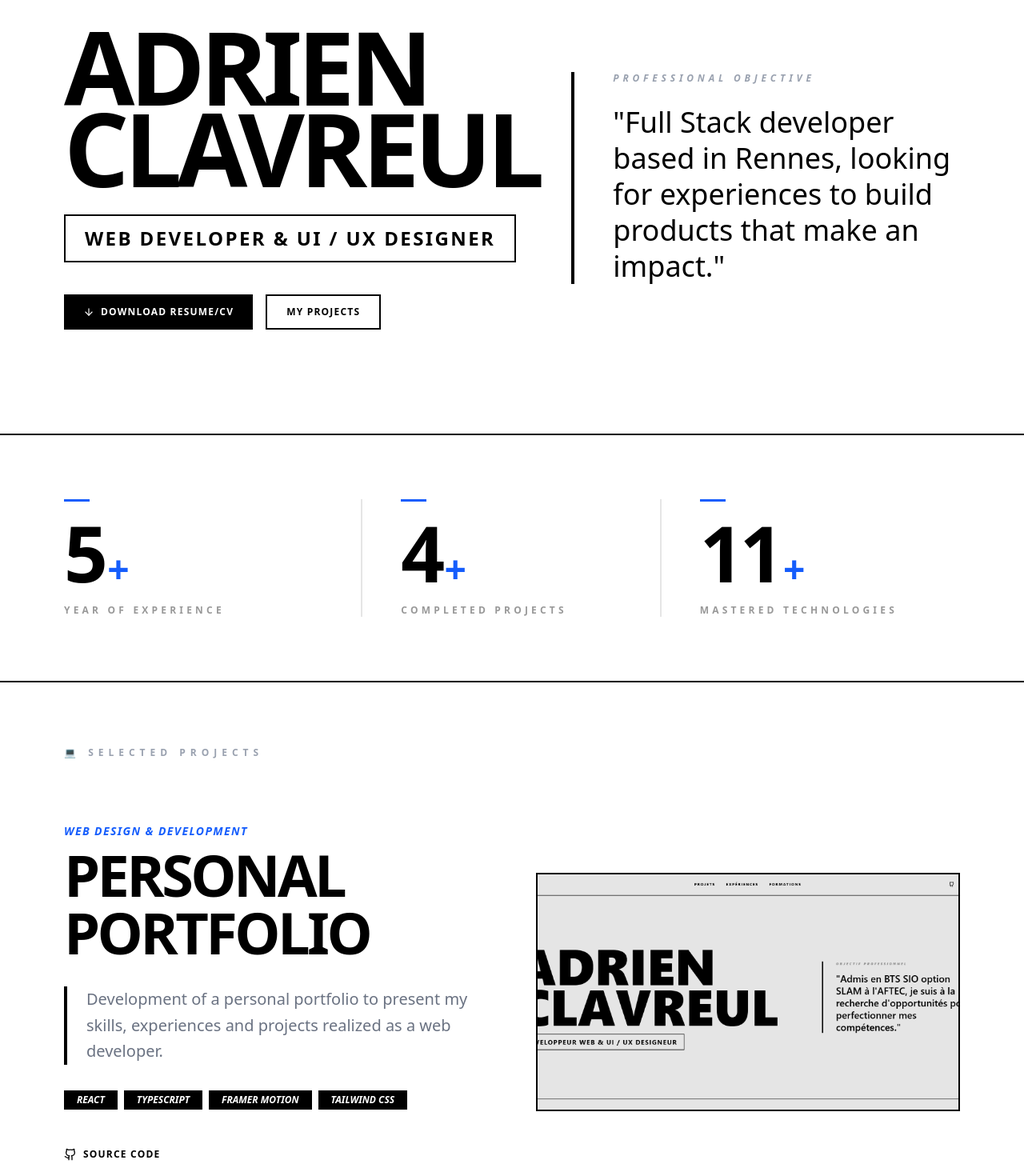
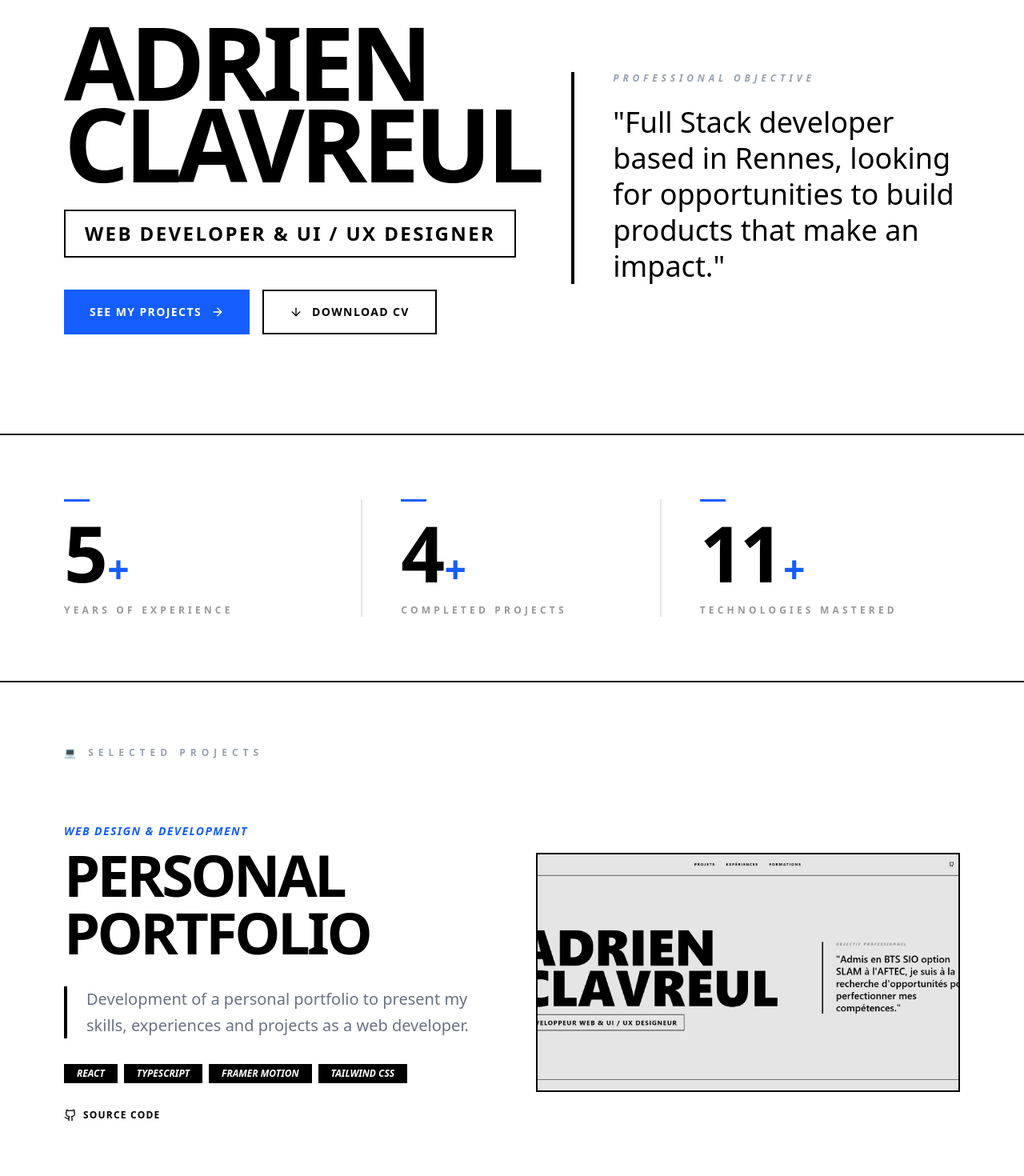
Before and after one commit to Adrien-Cl/portfolio, a React (Vite) app: page / in a window 1280 px wide. Shown: the part 180-1650 px from the top of the page at 80% size. Built offline with nearby package versions, Linux system fonts and the light colour scheme.

Commit message:
feat: amélioration de l'interface utilisateur avec des animations et une modal pour les projets, mise à jour des traductions et des styles CSS

```diff
--- a/src/i18n/en.ts
+++ b/src/i18n/en.ts
@@ -6,20 +6,20 @@
 export const en: Fr = {
   "nav": {
     "projects": "Projects",
-    "experience": "Experiences",
-    "education": "Training"
+    "experience": "Experience",
+    "education": "Education"
   },
   "hero": {
     "role": "Web Developer & UI / UX Designer",
     "objectiveLabel": "Professional Objective",
-    "objective": "Full Stack developer based in Rennes, looking for experiences to build products that make an impact.",
-    "downloadCV": "Download Resume/CV",
-    "seeProjects": "my projects"
+    "objective": "Full Stack developer based in Rennes, looking for opportunities to build products that make an impact.",
+    "downloadCV": "Download CV",
+    "seeProjects": "See my projects"
   },
   "stats": [
     {
       "value": 5,
-      "label": "Year of Experience"
+      "label": "Years of Experience"
     },
     {
       "value": 4,
@@ -27,28 +27,43 @@
     },
     {
       "value": 11,
-      "label": "Mastered technologies"
+      "label": "Technologies Mastered"
     }
   ],
   "projects": {
     "sectionTitle": "Selected Projects",
-    "sourceCode": "Source code",
+    "sourceCode": "Source Code",
     "visitSite": "View Site",
     "items": [
       {
         "title": "Personal Portfolio",
         "category": "Web Design & Development",
-        "desc": "Development of a personal portfolio to present my skills, experiences and projects realized as a web developer."
+        "desc": "Development of a personal portfolio to present my skills, experiences and projects as a web developer.",
+        "longDesc": [
+          "Built from scratch with React, TypeScript and Framer Motion, this portfolio reflects my approach to design: typographic, minimalist and animated.",
+          "It includes an FR/EN internationalisation system with automated translation, dark/light mode, scroll animations and a modular architecture that's easy to extend.",
+          "SEO was carefully handled with Open Graph tags, a JSON-LD Person schema and a statically generated sitemap."
+        ]
       },
       {
         "title": "SkillSkyDrone",
         "category": "Web Design & Development",
-        "desc": "Creation of a showcase site for drone enthusiasts, highlighting their services with a modern and minimalist design."
+        "desc": "Creation of a showcase site for a drone services company, highlighting their services with a modern and minimalist design.",
+        "longDesc": [
+          "Custom WordPress showcase website for a company specialising in drone services (aerial photography, inspection, cartography).",
+          "The design adopts a clean and professional aesthetic, with smooth navigation and a clear presentation of the various services offered.",
+          "The site is optimised for local SEO and loading performance to maximise visibility with potential clients."
+        ]
       },
       {
         "title": "Redesign Rennes Aqua Center",
         "category": "Web Design & Development",
-        "desc": "Complete modernization of the user interface and optimization of the conversion tunnel for the e-commerce site."
+        "desc": "Complete redesign of the user interface and optimisation of the conversion funnel for the e-commerce site.",
+        "longDesc": [
+          "Full redesign of the Rennes Aqua Center website, an aquatic complex, with the primary goal of improving user experience and increasing conversion rates.",
+          "Interface redesign: rethought visual hierarchy, simplified purchase journey, better visibility of offers and opening hours.",
+          "The project involved an audit of the existing site, Figma wireframes and CMS integration with measurable UX improvements."
+        ]
       }
     ]
   },
@@ -56,78 +71,78 @@
     "sectionTitle": "Professional Experience",
     "items": [
       {
-        "title": "🤝 Alternation | CNFPT",
+        "title": "🤝 Apprenticeship | CNFPT",
         "sub": "Web Development & IT Support",
         "date": "2025 — 2027",
         "desc": [
           "Business Application Development",
-          "Full-Stack Development",
-          "IT support for agents and trainees"
+          "Full Stack Development",
+          "IT Support for agents and trainees"
         ]
       },
       {
-        "title": "🛒 Permanent contract | Super U Rennes St Jacques",
-        "sub": "Cashier, Florist, Chest Management",
+        "title": "🛒 Permanent Contract | Super U Rennes St Jacques",
+        "sub": "Cashier, Florist, Safe Management",
         "date": "2023 — 2025",
         "desc": [
-          "Daily management of the safe",
-          "Cashier and Florist Host"
+          "Daily safe management",
+          "Cashier and Florist"
         ]
       },
       {
-        "title": "📱 Alternation | Rennes Aqua Center",
-        "sub": "Digital Communication and Web Development",
+        "title": "📱 Apprenticeship | Rennes Aqua Center",
+        "sub": "Digital Communication & Web Development",
         "date": "2022 — 2023",
         "desc": [
-          "Development of the website",
-          "Implementation of the communication strategy",
+          "Website development",
+          "Implementation of the Digital Communication strategy",
           "Digital Creation & Community Management"
         ]
       }
     ]
   },
   "education": {
-    "sectionTitle": "Training",
-    "subtitle": "Academic background & Specializations",
+    "sectionTitle": "Education",
+    "subtitle": "Academic Background & Specialisations",
     "modulesLabel": "Core Modules",
     "items": [
       {
         "title": "BTS SIO Option SLAM",
         "school": "AFTEC Rennes",
         "date": "2025 — 2027",
-        "desc": "Certificate of Superior Technician in IT Services to Organizations.",
+        "desc": "Higher National Certificate in IT Services for Organisations.",
         "details": [
           "Application Development",
-          "Computer Management",
+          "IT Infrastructure Management",
           "Cybersecurity"
         ]
       },
       {
-        "title": "Digital Project Manager",
+        "title": "Bachelor in Digital Project Management",
         "school": "Digital Campus Rennes",
         "date": "2020 — 2023",
-        "desc": "Specialization in web development, design and digital strategy.",
+        "desc": "Specialisation in web development, design and digital strategy.",
         "details": [
-          "GRAPHIC DESIGN",
-          "Agile project management ",
-          "Communication strategy"
+          "Graphic Design & UI",
+          "Agile Project Management",
+          "Communication Strategy"
         ]
       },
       {
-        "title": "High-school diploma ",
-        "school": "Julliot de la Morandière High School",
+        "title": "General Baccalaureate",
+        "school": "Lycée Julliot de la Morandière",
         "date": "2020",
-        "desc": "Scientific Series, Engineering Sciences option.",
+        "desc": "Scientific stream, Engineering Sciences option.",
         "details": [
-          "Engineering Science",
-          "Calculus"
+          "Engineering Sciences",
+          "Mathematics"
         ]
       }
     ]
   },
   "footer": {
-    "cta": "LET'S GET STARTED\nA PROJECT.",
+    "cta": "LET'S START\nA PROJECT.",
     "location": "Rennes • Full Remote",
-    "copyright": "© 2026 — BTS SIO SLAM STUDENT"
+    "copyright": "© 2026 — BTS SIO SLAM Student"
   }
 };
--- a/src/i18n/fr.ts
+++ b/src/i18n/fr.ts
@@ -30,16 +30,31 @@
         title: "Portfolio Personnel",
         category: "Web Design & Développement",
         desc: "Développement d'un portfolio personnel pour présenter mes compétences, expériences et projets réalisés en tant que développeur web.",
+        longDesc: [
+          "Conçu de A à Z avec React, TypeScript et Framer Motion, ce portfolio reflète mon approche du design : typographique, minimaliste et animé.",
+          "Il intègre un système d'internationalisation FR/EN avec traduction automatisée, un mode sombre/clair, des animations au scroll et une architecture modulaire facilement extensible.",
+          "Le SEO a été travaillé avec des balises Open Graph, un schéma JSON-LD Person et un sitemap généré statiquement.",
+        ],
       },
       {
         title: "SkillSkyDrone",
         category: "Web Design & Développement",
         desc: "Création d'un site vitrine pour des passionnés de drone, mettant en avant leurs services avec un design moderne et minimaliste.",
+        longDesc: [
+          "Développement d'un site vitrine WordPress sur-mesure pour une entreprise spécialisée dans les services par drone (photographie aérienne, inspection, cartographie).",
+          "Le design adopte une esthétique sobre et professionnelle, avec une navigation fluide et une mise en avant claire des différentes prestations proposées.",
+          "Le site est optimisé pour le référencement local et les performances de chargement afin de maximiser la visibilité auprès des clients potentiels.",
+        ],
       },
       {
         title: "Refonte Rennes Aqua Center",
         category: "Web Design & Développement",
         desc: "Modernisation complète de l'interface utilisateur et optimisation du tunnel de conversion pour le site e-commerce.",
+        longDesc: [
+          "Refonte complète du site du Rennes Aqua Center, un complexe aquatique, avec pour objectif principal l'amélioration de l'expérience utilisateur et l'augmentation du taux de conversion.",
+          "Redesign de l'interface : hiérarchie visuelle repensée, parcours d'achat simplifié, mise en avant des offres et des horaires d'ouverture.",
+          "Le projet a impliqué une analyse de l'existant, des maquettes Figma et une intégration CMS avec des optimisations UX mesurables.",
+        ],
       },
     ],
   },
--- a/src/layout/Hero.tsx
+++ b/src/layout/Hero.tsx
@@ -1,4 +1,4 @@
-import { ArrowDown } from "lucide-react";
+import { ArrowDown, ArrowRight } from "lucide-react";
 import { motion } from "framer-motion";
 import { useLang } from "../context/LanguageContext";
 import { PERSONAL } from "../config/personal";
@@ -43,18 +43,23 @@
           initial="hidden"
           animate="visible"
           className="mt-10 flex flex-wrap gap-4">
-          <a
+          <motion.button
+            whileHover={{ scale: 1.04 }}
+            whileTap={{ scale: 0.97 }}
+            onClick={() => document.getElementById("projects")?.scrollIntoView({ behavior: "smooth" })}
+            className="flex items-center gap-3 bg-blue-600 dark:bg-white text-white dark:text-black font-black uppercase text-sm tracking-widest px-8 py-4 hover:bg-black dark:hover:bg-blue-600 dark:hover:text-white transition-colors duration-300">
+            {t.hero.seeProjects}
+            <ArrowRight size={16} />
+          </motion.button>
+          <motion.a
+            whileHover={{ scale: 1.04 }}
+            whileTap={{ scale: 0.97 }}
             href={PERSONAL.cvPath}
             download
-            className="flex items-center gap-2 bg-black dark:bg-white text-white dark:text-black font-black uppercase text-xs tracking-widest px-6 py-3 hover:bg-blue-600 dark:hover:bg-blue-600 dark:hover:text-white transition-colors duration-300">
-            <ArrowDown size={14} />
+            className="flex items-center gap-3 border-2 border-black dark:border-white font-black uppercase text-sm tracking-widest px-8 py-4 hover:bg-black hover:text-white dark:hover:bg-white dark:hover:text-black transition-colors duration-300">
+            <ArrowDown size={16} />
             {t.hero.downloadCV}
-          </a>
-          <a
-            href="#projects"
-            className="flex items-center gap-2 border-2 border-black dark:border-white font-black uppercase text-xs tracking-widest px-6 py-3 hover:bg-black hover:text-white dark:hover:bg-white dark:hover:text-black transition-colors duration-300">
-            {t.hero.seeProjects}
-          </a>
+          </motion.a>
         </motion.div>
       </div>
 
--- a/src/layout/Projects.tsx
+++ b/src/layout/Projects.tsx
@@ -1,11 +1,141 @@
-import { motion } from "framer-motion";
-import { ArrowUpRight, ExternalLink, Github } from "lucide-react";
+import { AnimatePresence, motion } from "framer-motion";
+import { ArrowUpRight, ExternalLink, Github, X } from "lucide-react";
+import { useEffect, useState } from "react";
 import { useLang } from "../context/LanguageContext";
 import { PROJECTS_META } from "../config/personal";
 import { ease } from "../lib/animations";
 
+type Project = {
+  title: string;
+  category: string;
+  desc: string;
+  longDesc: readonly string[];
+};
+type Meta = (typeof PROJECTS_META)[number];
+
+function ProjectModal({
+  project,
+  meta,
+  onClose,
+}: {
+  project: Project;
+  meta: Meta;
+  onClose: () => void;
+}) {
+  const { t } = useLang();
+
+  useEffect(() => {
+    const onKey = (e: KeyboardEvent) => e.key === "Escape" && onClose();
+    window.addEventListener("keydown", onKey);
+    document.body.style.overflow = "hidden";
+    return () => {
+      window.removeEventListener("keydown", onKey);
+      document.body.style.overflow = "";
+    };
+  }, [onClose]);
+
+  return (
+    <motion.div
+      initial={{ opacity: 0 }}
+      animate={{ opacity: 1 }}
+      exit={{ opacity: 0 }}
+      transition={{ duration: 0.25 }}
+      className="fixed inset-0 z-50 flex items-center justify-center p-4 md:p-10"
+      onClick={onClose}>
+      {/* Backdrop */}
+      <div className="absolute inset-0 bg-black/70" />
+
+      {/* Panel */}
+      <motion.div
+        initial={{ opacity: 0, y: 40, scale: 0.97 }}
+        animate={{ opacity: 1, y: 0, scale: 1 }}
+        exit={{ opacity: 0, y: 40, scale: 0.97 }}
+        transition={{ duration: 0.35, ease }}
+        onClick={e => e.stopPropagation()}
+        className="relative z-10 bg-white dark:bg-[#0f0f0f] border-2 border-black dark:border-white w-full max-w-6xl max-h-[90vh] overflow-y-auto">
+
+        {/* Close */}
+        <button
+          onClick={onClose}
+          className="absolute top-6 right-6 z-10 hover:text-blue-600 transition-colors duration-200">
+          <X size={24} strokeWidth={3} />
+        </button>
+
+        {/* Image */}
+        <div className="w-full overflow-hidden border-b-2 border-black dark:border-white">
+          <img
+            src={meta.img}
+            srcSet={`${meta.img} 1200w`}
+            sizes="(max-width: 768px) 100vw, 896px"
+            alt={project.title}
+            className="w-full max-h-[40vw] min-h-[180px] object-cover object-top"
+          />
+        </div>
+
+        {/* Content */}
+        <div className="p-6 md:p-12 space-y-6 md:space-y-8">
+          <div className="space-y-2">
+            <span className="text-blue-600 font-black uppercase tracking-widest text-sm italic block">
+              {project.category}
+            </span>
+            <h3 className="text-3xl md:text-6xl font-black uppercase tracking-tighter leading-none">
+              {project.title}
+            </h3>
+          </div>
+
+          <div className="space-y-4 border-l-4 border-black dark:border-white pl-6">
+            {project.longDesc.map((para, i) => (
+              <p key={i} className="text-lg text-gray-500 leading-relaxed">
+                {para}
+              </p>
+            ))}
+          </div>
+
+          <div className="space-y-3">
+            <p className="text-xs font-black uppercase tracking-[0.3em] text-gray-400">Stack</p>
+            <div className="flex flex-wrap gap-2">
+              {meta.tech.map(tech => (
+                <span
+                  key={tech}
+                  className="bg-black dark:bg-white dark:text-black text-white text-xs font-black px-4 py-1 uppercase italic">
+                  {tech}
+                </span>
+              ))}
+            </div>
+          </div>
+
+          <div className="flex flex-wrap gap-4 pt-2">
+            {meta.github && (
+              <a
+                href={meta.github}
+                target="_blank"
+                rel="noopener noreferrer"
+                className="flex items-center gap-2 font-black uppercase text-xs md:text-sm tracking-widest border-2 border-black dark:border-white px-4 md:px-6 py-3 hover:bg-black hover:text-white dark:hover:bg-white dark:hover:text-black transition-colors duration-300">
+                <Github size={16} /> {t.projects.sourceCode}
+              </a>
+            )}
+            {meta.link && meta.link !== "#" && (
+              <a
+                href={meta.link}
+                target="_blank"
+                rel="noopener noreferrer"
+                className="flex items-center gap-2 font-black uppercase text-xs md:text-sm tracking-widest bg-blue-600 text-white px-4 md:px-6 py-3 hover:bg-black transition-colors duration-300">
+                <ExternalLink size={16} /> {t.projects.visitSite}
+              </a>
+            )}
+          </div>
+        </div>
+      </motion.div>
+    </motion.div>
+  );
+}
+
 export const Projects = () => {
   const { t } = useLang();
+  const [selected, setSelected] = useState<number | null>(null);
+
+  const selectedProject = selected !== null ? t.projects.items[selected] : null;
+  const selectedMeta = selected !== null ? PROJECTS_META[selected] : null;
 
   return (
     <section className="w-full p-10 md:p-20">
@@ -39,7 +169,9 @@
                     className="text-blue-600 font-black uppercase tracking-widest text-sm italic block">
                     {project.category}
                   </motion.span>
-                  <h3 className="text-5xl md:text-7xl font-black uppercase tracking-tighter leading-none flex items-center gap-4">
+                  <h3
+                    onClick={() => setSelected(i)}
+                    className="text-5xl md:text-7xl font-black uppercase tracking-tighter leading-none flex items-center gap-4 cursor-pointer">
                     <span className="inline-block group-hover:-translate-y-1 transition-transform duration-500">
                       {project.title}
                     </span>
@@ -64,7 +196,7 @@
                   ))}
                 </div>
 
-                <div className="flex gap-8 pt-4">
+                <div className="flex gap-8">
                   {meta.github && (
                     <a
                       href={meta.github}
@@ -87,13 +219,16 @@
               </div>
 
               <motion.div
+                onClick={() => setSelected(i)}
                 whileHover={{ scale: 0.97 }}
                 transition={{ duration: 0.5, ease }}
-                className="flex-1 w-full aspect-video overflow-hidden border-2 border-black dark:border-white relative">
+                className="flex-1 w-full aspect-video overflow-hidden border-2 border-black dark:border-white relative cursor-pointer">
                 <motion.img
                   whileHover={{ scale: 1.06 }}
                   transition={{ duration: 0.7, ease }}
                   src={meta.img}
+                  srcSet={`${meta.img} 1200w`}
+                  sizes="(max-width: 768px) 100vw, 50vw"
                   alt={project.title}
                   loading="lazy"
                   className="w-full h-full object-cover grayscale group-hover:grayscale-0 transition-all duration-700"
@@ -104,6 +239,16 @@
           );
         })}
       </div>
+
+      <AnimatePresence>
+        {selectedProject && selectedMeta && (
+          <ProjectModal
+            project={selectedProject}
+            meta={selectedMeta}
+            onClose={() => setSelected(null)}
+          />
+        )}
+      </AnimatePresence>
     </section>
   );
 };
```
Also changed, not shown: src/App.css (+7 -0 lines).
